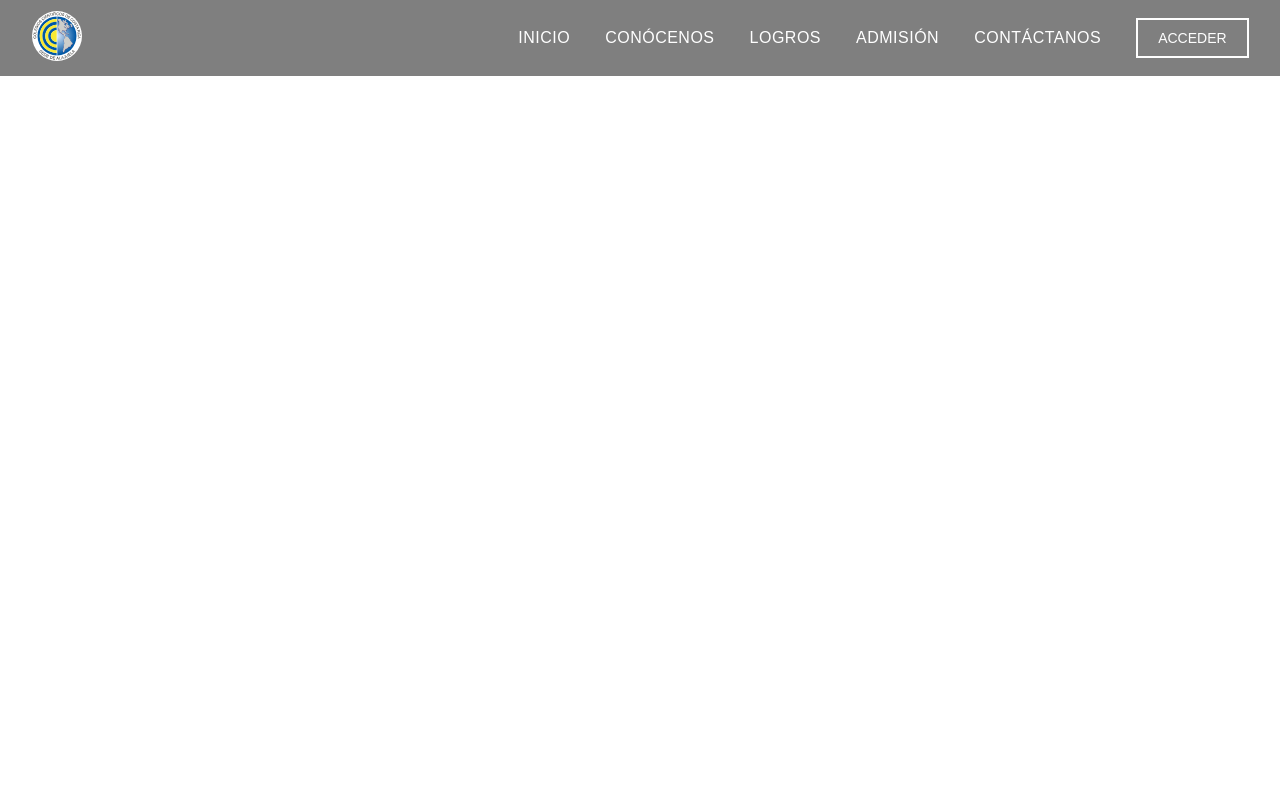
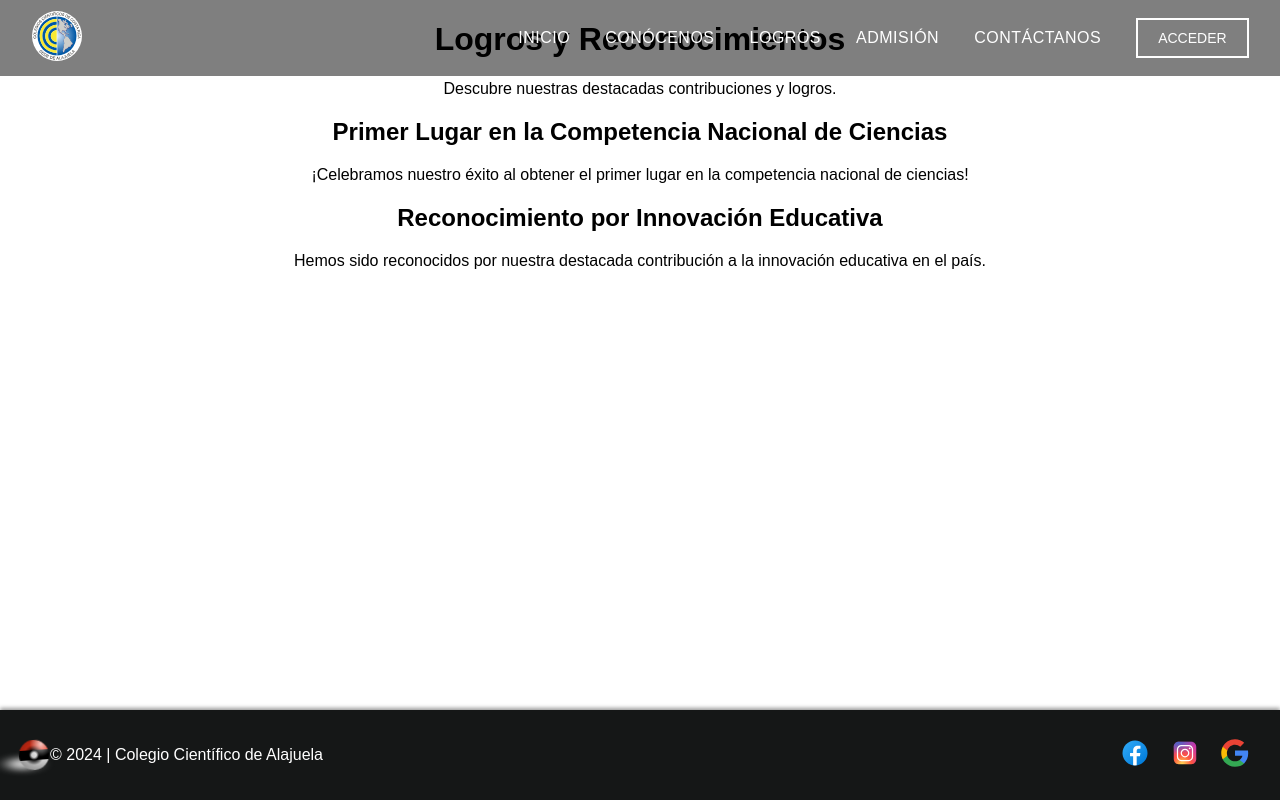
Before and after one commit to AllanDBB/CCAL-Website-Old-, a React (Create React App) app in the folder client/: page /logros in a window 1280 px wide. Built offline with nearby package versions, Linux system fonts and the light colour scheme.

Commit message:
updates achievements, contact and app

```diff
--- a/client/src/App.js
+++ b/client/src/App.js
@@ -12,7 +12,7 @@ import TermsAndConditions from './pages/terms_conditions/termsAndConditions';
 import ForgotPassword from './pages/forgot_password/forgotPassword';
 import RestorePassword from './pages/restore_password/restorePassword';
 import Contact from './pages/contact/contact';
-
+import Achievements from './pages/achievements/achievements';
 import './App.css';
 
 function App() {
@@ -30,6 +30,7 @@ function App() {
           <Route path="/olvidé-mi-contraseña" element={<><ForgotPassword /><Footer/></>} />
           <Route path="/contáctanos" element={<><Contact /><Footer/></>} />
           <Route path="/restaurar-contraseña" element={<RestorePassword />} />
+          <Route path="/logros" element={<><Achievements/><Footer/></>} />
         </Routes>
       </div>
     </Router>
--- a/client/src/components/footer/footer.css
+++ b/client/src/components/footer/footer.css
@@ -7,7 +7,7 @@ html, body {
 #root, .App {
   display: flex;
   flex-direction: column;
-  min-height: 100vh; /* Uso de vh para asegurar el 100% de la altura del viewport */
+  min-height: 100vh; /* Uso de vh para asegurar el 100% de la altura  del viewport */
 }
 .footer {
     background-color: #151717;
--- /dev/null
+++ b/client/src/pages/achievements/achievements.css
@@ -0,0 +1,24 @@
+/* Estilos.css */
+
+.achievements-content {
+    display: grid;
+    grid-template-columns: repeat(auto-fit, minmax(300px, 1fr));
+    gap: 20px;
+    margin-top: 20px;
+}
+
+.achievement {
+    background-color: #ffffff;
+    padding: 20px;
+    border-radius: 10px;
+    box-shadow: 0 0 10px rgba(0, 0, 0, 0.1);
+}
+
+.achievement h2 {
+    color: #151717;
+    margin-bottom: 10px;
+}
+
+.achievement p {
+    color: #4f4f4f;
+}
--- /dev/null
+++ b/client/src/pages/achievements/achievements.js
@@ -0,0 +1,30 @@
+// Achievements.js
+
+import React from "react";
+
+const Achievements = () => {
+    return (
+        <div className="achievements-page-container">
+            <div className="achievements-banner">
+                <h1>Logros y Reconocimientos</h1>
+                <p>Descubre nuestras destacadas contribuciones y logros.</p>
+            </div>
+
+            <div className="achievements-content">
+                <div className="achievement">
+                    <h2>Primer Lugar en la Competencia Nacional de Ciencias</h2>
+                    <p>¡Celebramos nuestro éxito al obtener el primer lugar en la competencia nacional de ciencias!</p>
+                </div>
+
+                <div className="achievement">
+                    <h2>Reconocimiento por Innovación Educativa</h2>
+                    <p>Hemos sido reconocidos por nuestra destacada contribución a la innovación educativa en el país.</p>
+                </div>
+
+                {/* Agrega más logros según sea necesario */}
+            </div>
+        </div>
+    );
+}
+
+export default Achievements;
--- a/client/src/pages/contact/contact.css
+++ b/client/src/pages/contact/contact.css
@@ -127,7 +127,7 @@
 
   .contact-banner {
     margin: 0;
-    background-image: linear-gradient(rgba(0, 0, 0, 0.5), rgba(0, 0, 0, 0.5)), url('../../assets/banners/Banner\ 2.jpg');
+    background-image: linear-gradient(rgba(0, 0, 0, 0.5), rgba(0, 0, 0, 0.5)), url('../../assets/banners/Banner\ 3.jpg');
     background-size: cover;
     background-position: center;
     color: white;
--- a/client/src/pages/contact/contact.js
+++ b/client/src/pages/contact/contact.js
@@ -74,13 +74,8 @@ const Contact = () => {
 
         <div className="opening-hours-box">
           <h3>Horario de Atención</h3>
-          <p><strong>Lunes:</strong> 07:00 - 17:00</p>
-          <p><strong>Martes:</strong> 07:00 - 17:00</p>
-          <p><strong>Miércoles:</strong> 07:00 - 17:00</p>
-          <p><strong>Jueves:</strong> 07:00 - 17:00</p>
-          <p><strong>Viernes:</strong> 07:00 - 17:00</p>
-          <p><strong>Sábado:</strong> CERRADO</p>
-          <p><strong>Domingo:</strong> CERRADO</p>
+          <p><strong>L-V</strong> 07:00 - 17:00</p>
+          <p><strong>S-D:</strong> CERRADO</p>
         </div>
       </div>
 
```
Also changed, not shown: client/src/assets/banners/Banner 5.jpg (added).
